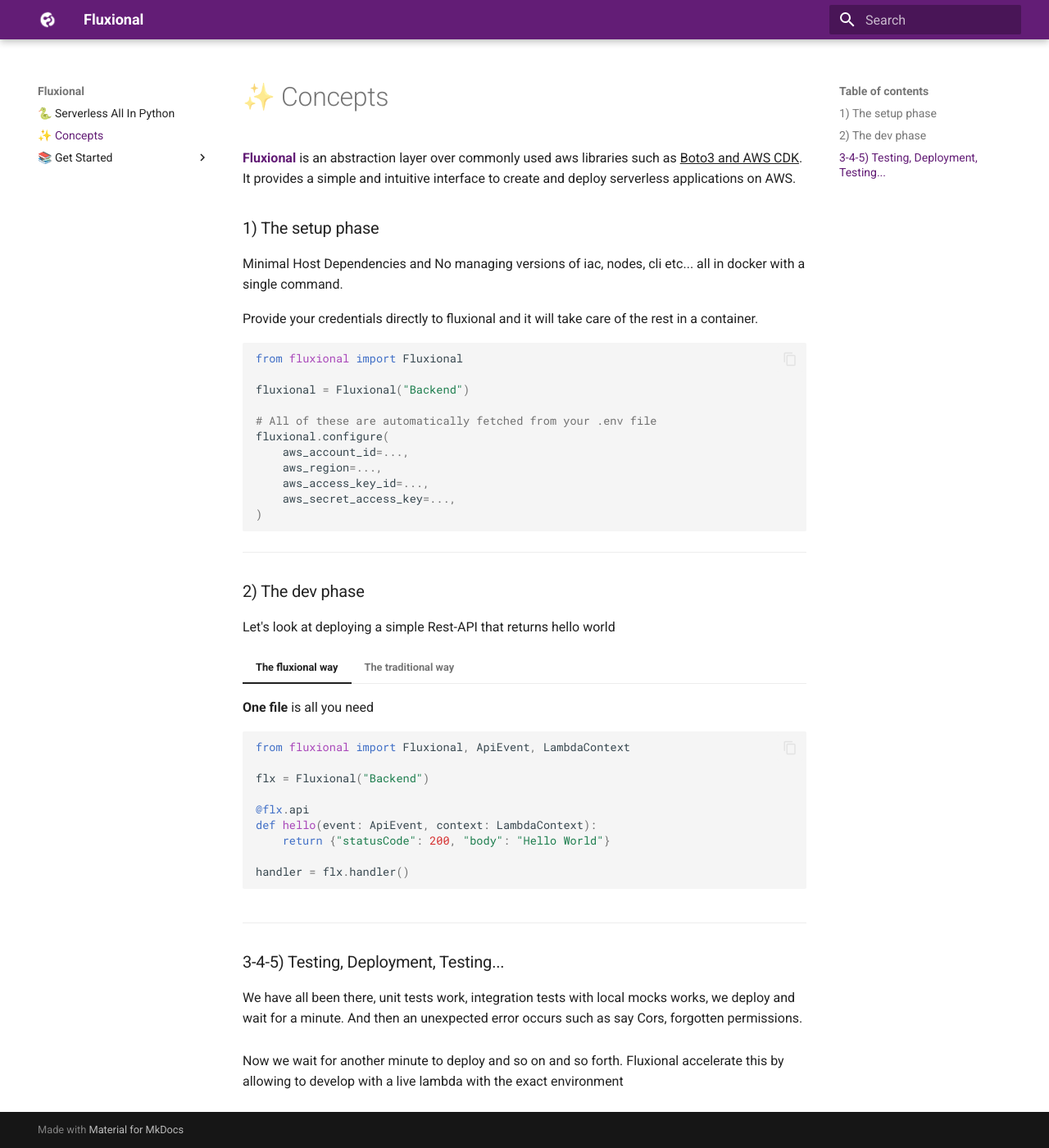
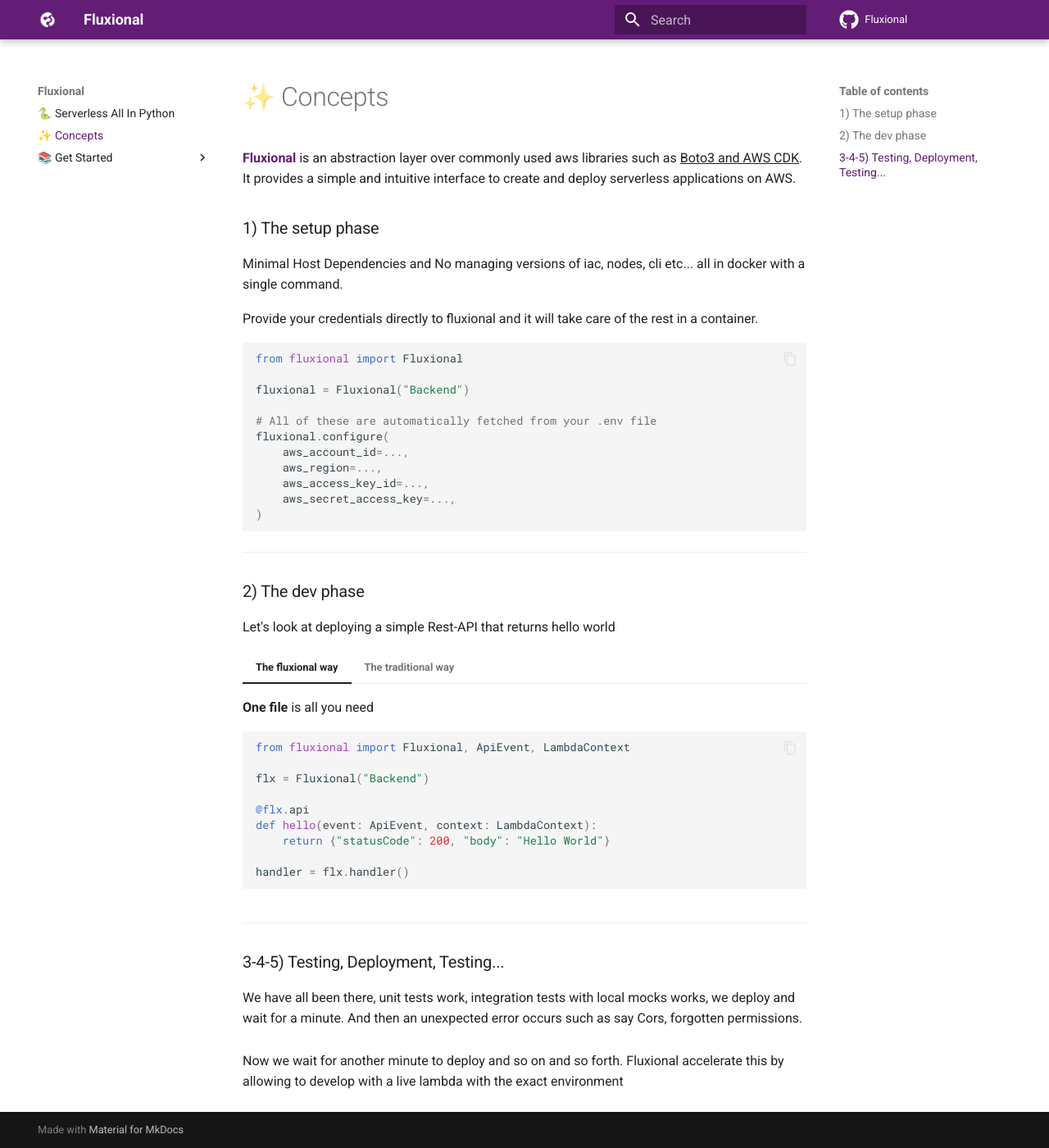
Before and after one commit to fluxional-dev/fluxional, an MkDocs documentation site: the page built from docs/concepts.md, in a window 1280 px wide and 1400 px high. Shown: the whole window at 82% size. Built offline with MkDocs 1.6.1 and Material for MkDocs 9.7.7, drawn with Linux system fonts in a browser that asks for light colours; comment, search, counter and statistics services are not loaded.

Commit message:
added git repo

```diff
--- a/mkdocs.yml
+++ b/mkdocs.yml
@@ -1,4 +1,6 @@
 site_name: Fluxional
+repo_url: https://github.com/fluxional-dev/fluxional
+repo_name: Fluxional
 theme:
   name: material
   palette:
@@ -7,6 +9,8 @@
     - content.code.copy
   logo: assets/logo.png
   favicon: assets/logo.png
+  icon:
+    repo: fontawesome/brands/github
 extra_css:
   - stylesheets/extra.css
 extra_javascript:
```
